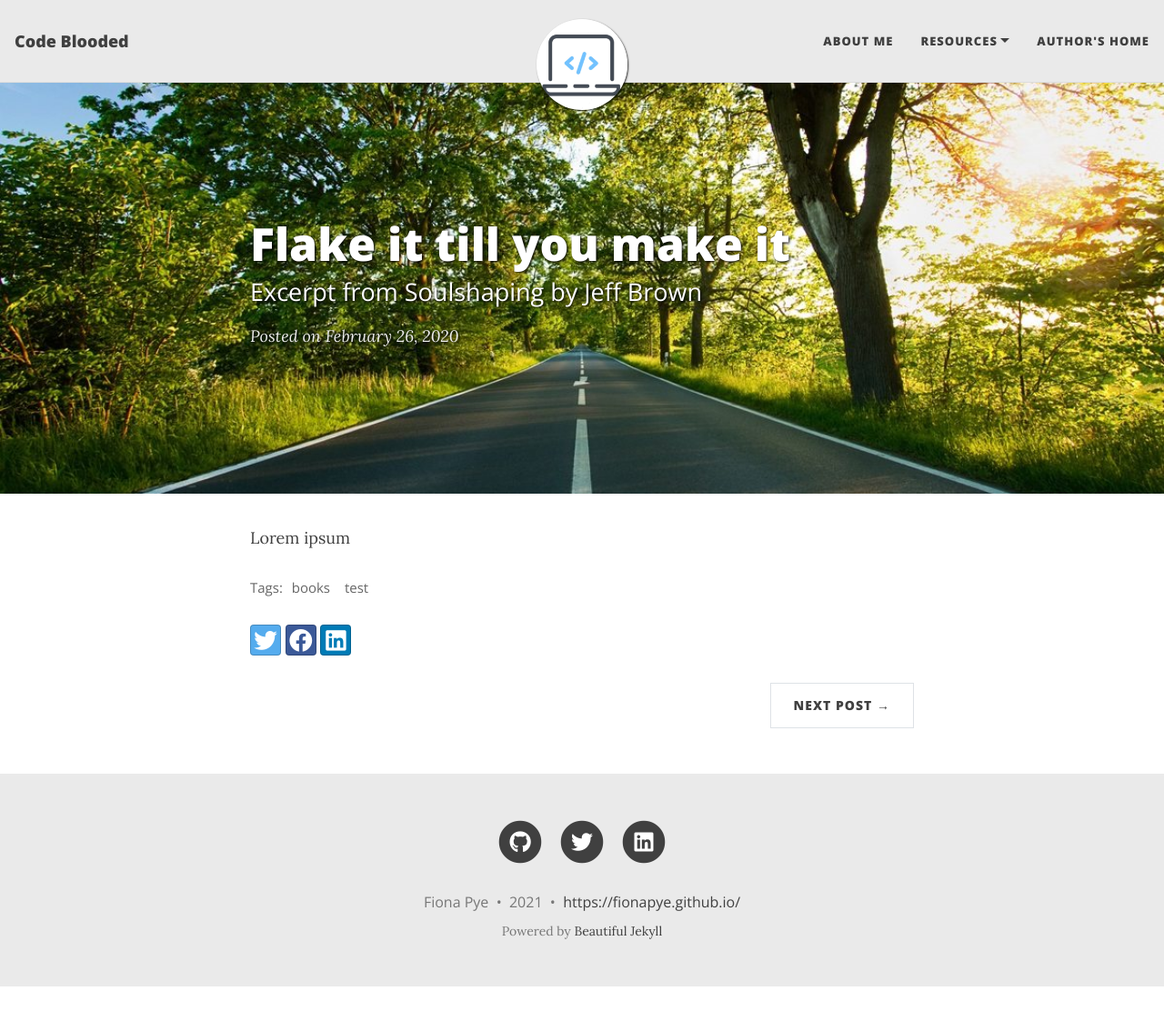
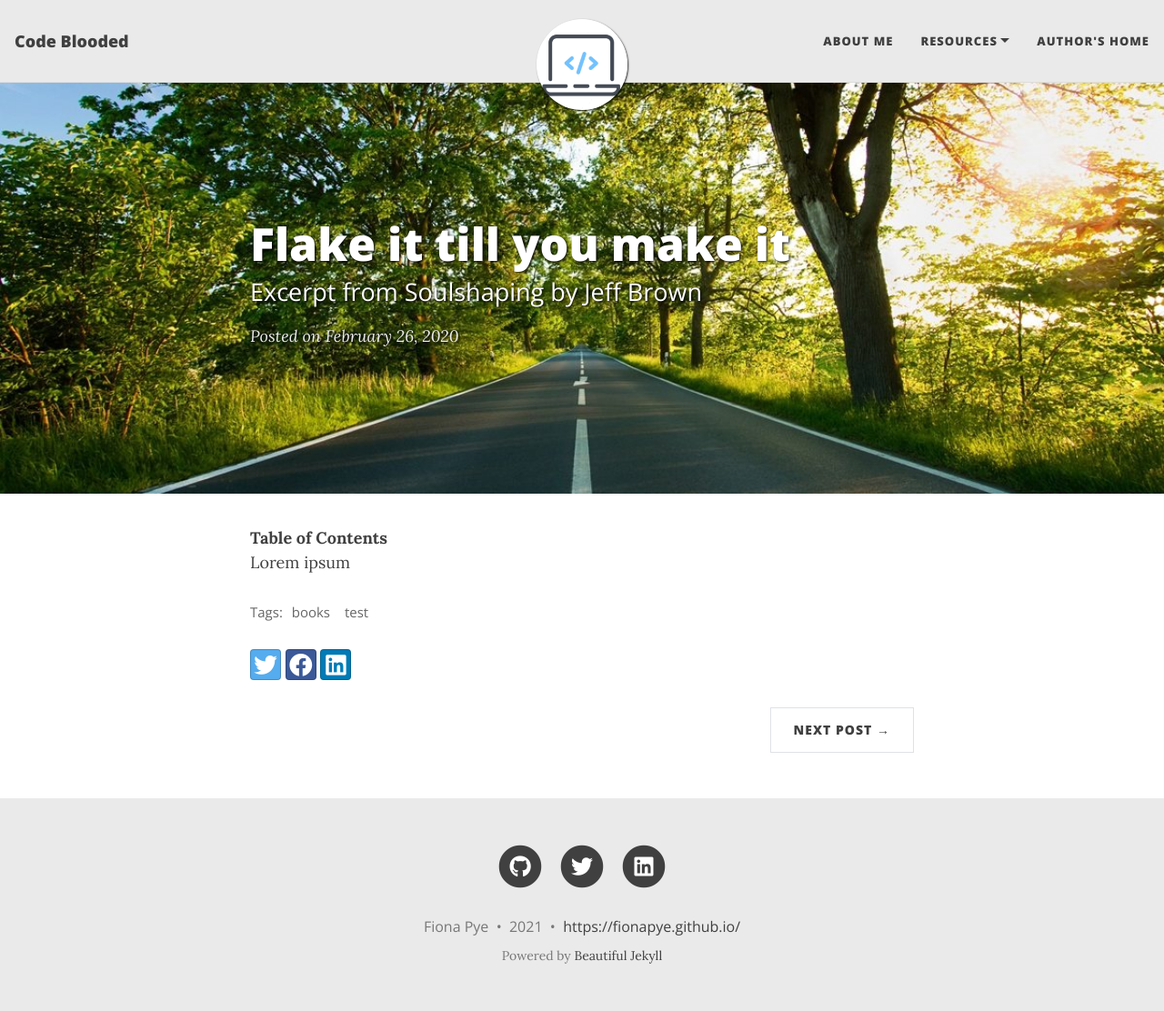
Before and after one commit to fionapye/fionapye.github.io, a Jekyll site: the page built from _posts/2020-02-26-flake-it-till-you-make-it.md, in a window 1280 px wide and 1112 px high. Shown: the whole window at 91% size. Built offline with Jekyll 4.4.1, drawn with Linux system fonts in a browser that asks for light colours; nearby versions of some CDN libraries.

Commit message:
[layouts] Title for table of contents added

```diff
--- a/_layouts/post.html
+++ b/_layouts/post.html
@@ -40,7 +40,16 @@ layout: base
       {% endif %}
 
       <article role="main" class="blog-post">
-       {{ content | toc}}
+        <div>
+          <div id="table-of-contents">
+            <b> Table of Contents</b>
+
+            {% toc %}
+          </div>
+          <div id="markdown-content">
+            {{ content }}
+          </div>
+        </div>
       </article>
 
       {% if page.tags.size > 0 %}
```
Lines whose indentation alone changed are shown as unchanged.
